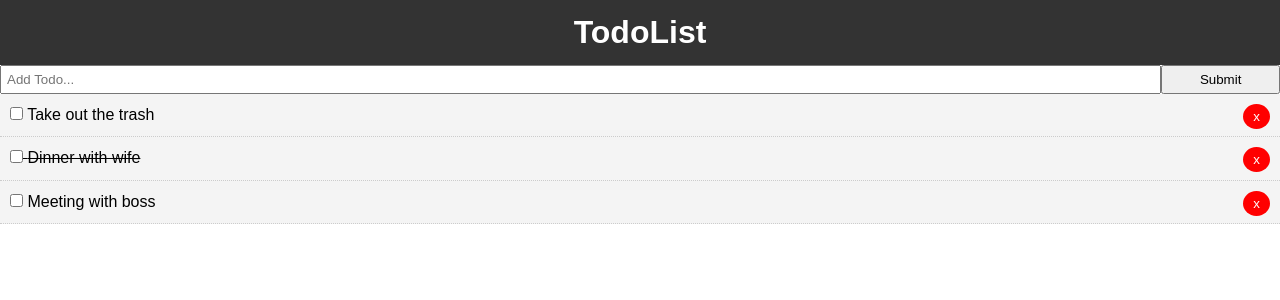
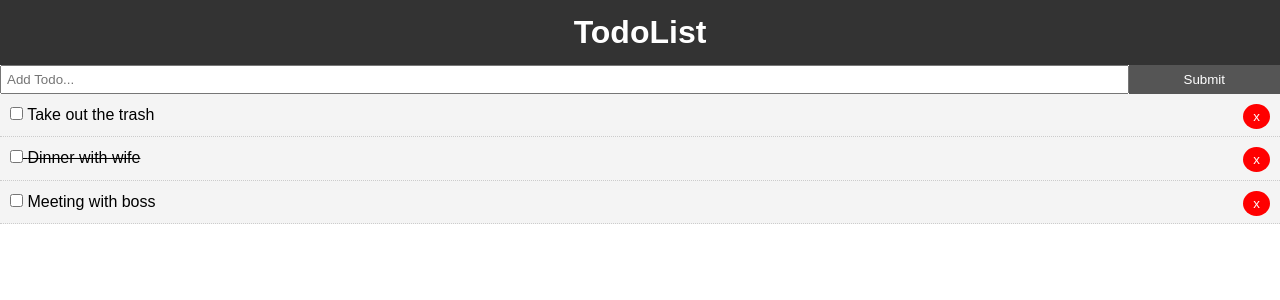
Before and after one commit to rizkisadewa/reactTodoList, a React (Create React App) app: page / in a window 1280 px wide. Shown: the top 300 px of the page. Built offline with nearby package versions, Linux system fonts and the light colour scheme.

Commit message:
add : a function addTodo

```diff
--- a/src/App.css
+++ b/src/App.css
@@ -13,3 +13,20 @@ a {
   color: #333;
   text-decoration: none;
 }
+
+.container{
+  padding: 0 1rem;
+}
+
+.btn{
+  display: inline-block;
+  border: none;
+  background: #555;
+  color: #fff;
+  padding: 7px 20px;
+  cursor: pointer;
+}
+
+.btn:hover{
+  background: #666;
+}
--- a/src/App.js
+++ b/src/App.js
@@ -59,15 +59,29 @@ class App extends Component {
 
   /* /Method for dynamic : Delete Todo */
 
+  /* Method for dynamic : Add Todo */
+  addTodo = (title) => {
+    // console.log(title); // test the button is working
+    const newTodo = {
+      id : 4,
+      title,
+      completed : false
+    }
+    this.setState({todos:[...this.state.todos, newTodo]});
+  }
+
+  /* /Method for dynamic : Add Todo */
 
   render() {
     // console.log(this.state.todos) // will be shown the state in the console
     return (
       // <Todos /> is the customized Tag that created in Todos.js at components folder
       <div className="App">
-        <Header />
-        <AddTodo />
-        <Todos todos={this.state.todos} toggleComplete={this.toggleComplete} delTodo={this.delTodo}/>
+        <div>
+          <Header />
+          <AddTodo addTodo={this.addTodo} />
+          <Todos todos={this.state.todos} toggleComplete={this.toggleComplete} delTodo={this.delTodo}/>
+        </div>
       </div>
     );
   }
--- a/src/components/AddTodo.js
+++ b/src/components/AddTodo.js
@@ -1,14 +1,46 @@
 import React, { Component } from 'react';
 
 export class AddTodo extends Component {
+
+  state = {
+    title: ''
+  }
+
+  /*
+  onSubmit method
+  a method to submit the value, bring up to App.js use props
+  */
+
+  onSubmit = (e) => {
+    e.preventDefault();
+    this.props.addTodo(this.state.title);
+    this.setState({ title: ' '}); // set the state again to nothing once submited
+  }
+
+  /* /onSubmit method */
+
+
+
+  /*
+  onChange Method
+  a method to set the state above with the value of the form below.
+  When add the value, will be changed real time into state
+  */
+  onChange = (e) => this.setState({ [e.target.name]: e.target.value });
+
+  /* /onChange Method */
+
+
   render () {
     return(
-      <form style={{ display: 'flex' }}>
+      <form onSubmit={this.onSubmit} style={{ display: 'flex' }}>
         <input
           type="text"
           name="title"
           style={{flex: '10', padding: '5px'}}
           placeholder="Add Todo..."
+          value={this.state.title}
+          onChange={this.onChange}
         />
         <input
           type="submit"
```
